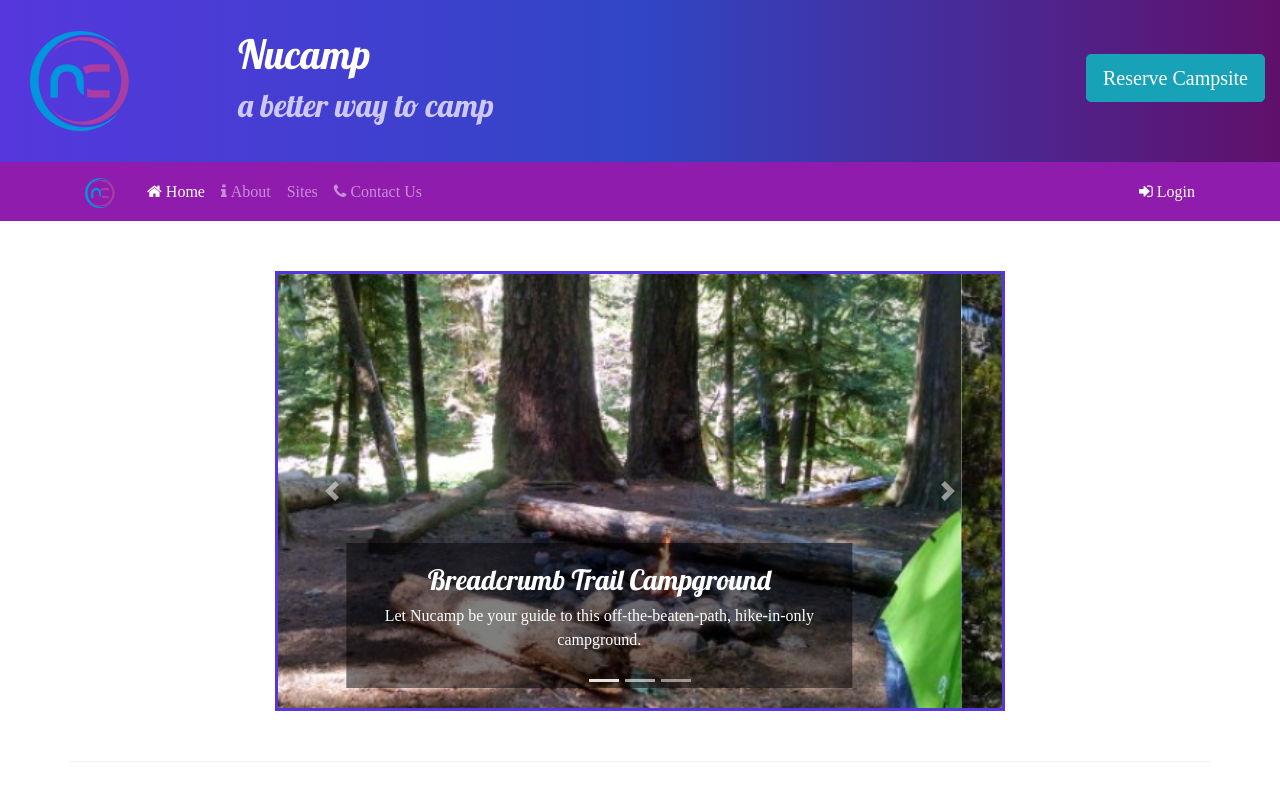
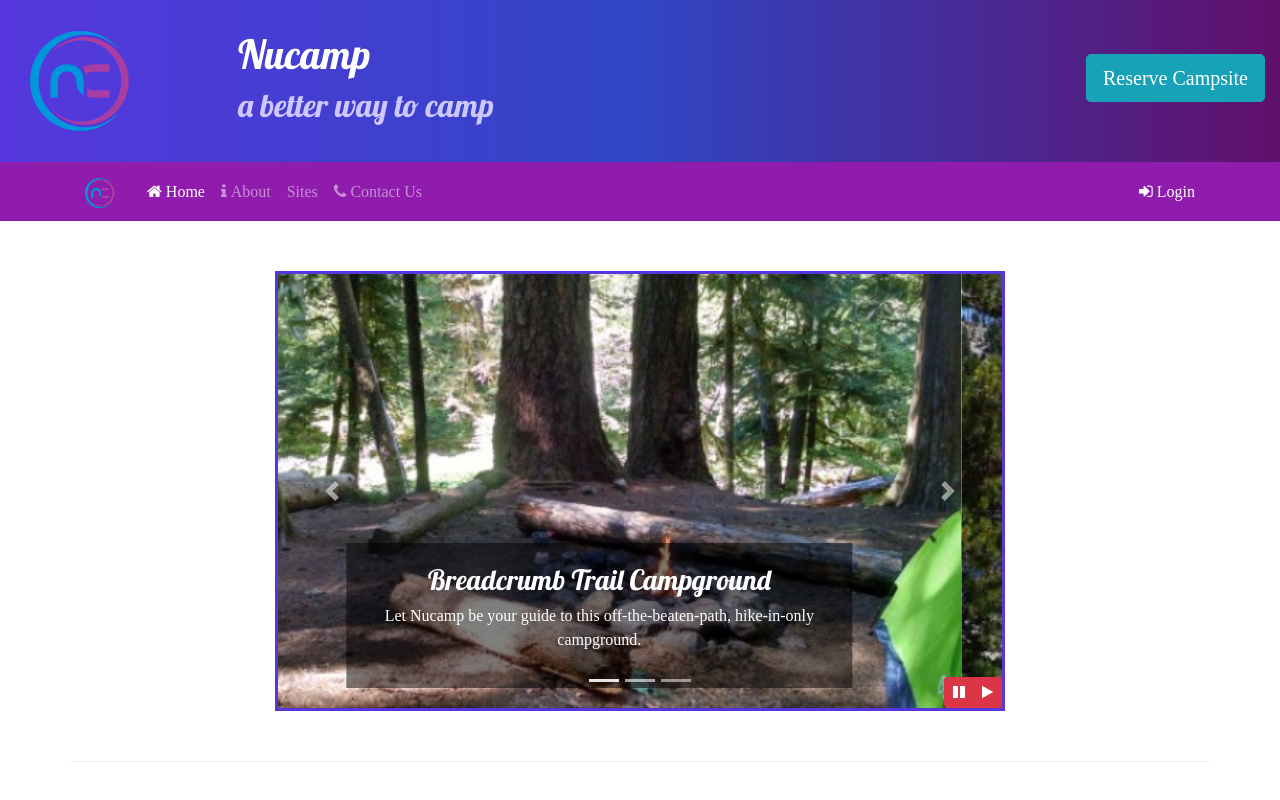
Before and after one commit to Amaretess/camping-website, a website: page index.html in a window 1280 px wide. Shown: the top 800 px of the page. Drawn offline with nearby package versions, Linux system fonts and the light colour scheme.

Commit message:
bootstrap and jquery

```diff
--- a/css/styles.css
+++ b/css/styles.css
@@ -56,3 +56,10 @@ a, a:hover {
 .carousel {
     border: solid #5637DD;
 }
+
+#carouselButton {
+    position: absolute;
+    right: 0;
+    bottom: 0;
+    z-index: 100;
+}
--- a/index.html
+++ b/index.html
@@ -45,7 +45,7 @@
             </div>
             <div class="modal-body">
                 <div class="container-fluid">
-                    <form >
+                    <form>
                         <div class="row mb-3">
                             <label for="numCampers" class="col-sm-6 col-form-label">Number of Campers</label>
                             <div class="col">
@@ -59,7 +59,6 @@
                                     <option value="6">6</option>
                                 </select>
                             </div>
-
                         </div>
                         <div class="form-group row">
                             <label class="col-sm-6" for="date">Date</label>
@@ -67,7 +66,6 @@
                                 <input class="form form-control" type="date" id="date" placeholder="Date"/>
                             </div>
                         </div>
-
                         <div class="form-group row">
                             <label class="col-6 col-form-label" for="campsiteType">Campsite Type</label>
                             <div class="col-2">
@@ -81,8 +79,6 @@
                                 </div>
                             </div>
                         </div>
-
-
                         <div class="form-group">
                             <div class="row justify-content-start">
                                 <div class="col">
@@ -91,7 +87,6 @@
                                 </div>
                             </div>
                         </div>
-
                     </form>
                 </div>
             </div>
@@ -162,7 +157,7 @@
         </div>
     </div>
 
-<!--new container-->
+<!--CAROUSEL-->
         <div class="container">
             <div class="row row-content">
                 <div class="col-md-8 mx-auto">
@@ -195,6 +190,7 @@
                                 </div>
                             </div>
                         </div>
+
                         <a class="carousel-control-prev" href="#homeCarousel" role="button" data-slide="prev">
                             <span class="carousel-control-prev-icon"></span>
                             <span class="sr-only">Previous</span>
@@ -203,6 +199,14 @@
                             <span class="carousel-control-next-icon"></span>
                             <span class="sr-only">Next</span>
                         </a>
+                        <div class="btn-group" id="carouselButton">
+                            <button class="btn btn-danger btn-sm" id="carouselPause">
+                                <i class="fa fa-pause"></i>
+                            </button>
+                            <button class="btn btn-danger btn-sm" id="carouselPlay">
+                                <i class="fa fa-play"></i>
+                            </button>
+                        </div>
                     </div>
                 </div>
             </div>
@@ -295,6 +299,16 @@
     <script src="node_modules/popper.js/dist/umd/popper.min.js"></script>
     <script src="node_modules/bootstrap/dist/js/bootstrap.min.js"></script>
 
-
+        <script>
+            $(function() {
+                $(".carousel").carousel( { interval: 2000 } );
+                $("#carouselPause").click(function(){
+                    $(".carousel").carousel("pause");
+                });
+                $("#carouselPlay").click(function(){
+                    $(".carousel").carousel("cycle");
+                });
+        });
+        </script>
 </body>
 </html>
```
Lines whose indentation alone changed are shown as unchanged.
